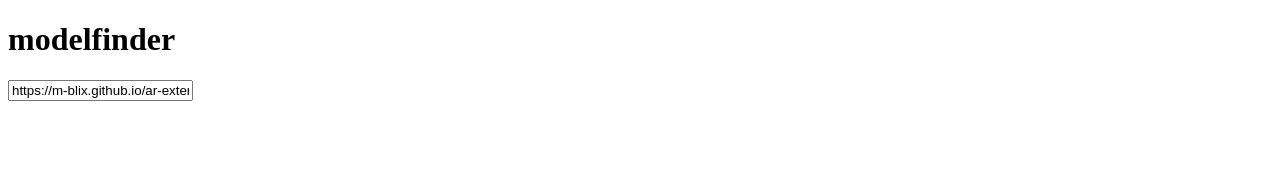
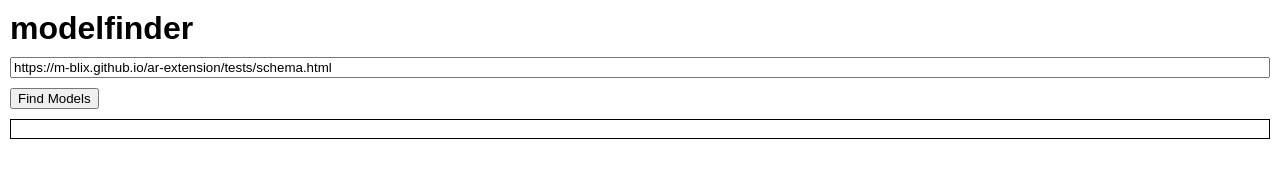
Before and after one commit to m-blix/modelfinder, a website: page public/index.html in a window 1280 px wide. Drawn offline with Linux system fonts and the light colour scheme.

Commit message:
Add api test input

```diff
--- a/public/index.html
+++ b/public/index.html
@@ -2,12 +2,80 @@
 <html>
 <head>
 <meta charset="utf-8">
-<title>modelfinder</title>
+<meta name="viewport" content="width=device-width, initial-scale=1">
+  <title>modelfinder</title>
+<style>
+* {
+  box-sizing: border-box;
+}
+
+body {
+  margin: 0;
+  width: 100%;
+  padding: 10px;
+  font-family: sans-serif;
+}
+
+h1 {
+  margin: 0;
+  margin-bottom: 10px;
+}
+
+#container {
+
+}
+
+#url {
+  width: 100%;
+}
+
+#find {
+  margin-top: 10px;
+  margin-bottom: 10px;
+}
+
+#msg {
+  border: 1px solid black;
+  min-height: 20px;
+  padding: 5px;
+}
+</style>
 </head>
 <body>
-<div>
-<h1>modelfinder</h1>
-<input type="text" value="https://m-blix.github.io/ar-extension/tests/schema.html">
+<div id="container">
+  <h1>modelfinder</h1>
+  <input type="text" id="url" value="https://m-blix.github.io/ar-extension/tests/schema.html">
+  <input type="button" id="find" value="Find Models">
+
+  <div id="msg"></div>
 </div>
+
+<script>
+'use strict';
+
+const API_BASE = '/api';
+
+let urlField = document.getElementById('url');
+let find = document.getElementById('find');
+let msg = document.getElementById('msg');
+
+find.addEventListener('click', async function(e){
+  let url = urlField.value;
+  msg.innerText = '';
+  fetch(API_BASE+'?url='+url)
+    .then(response => response.json())
+    .then(data => {
+      console.log('Success:', data);
+      if (data.msg == 'model found') {
+        msg.innerText = 'Model found: ' + data.url;
+      } else { // model not found
+        msg.innerText = 'No model found on page.'
+      }
+    })
+    .catch((error) => {
+      console.error('Error:', error);
+    });
+});
+</script>
 </body>
 </html>
```
